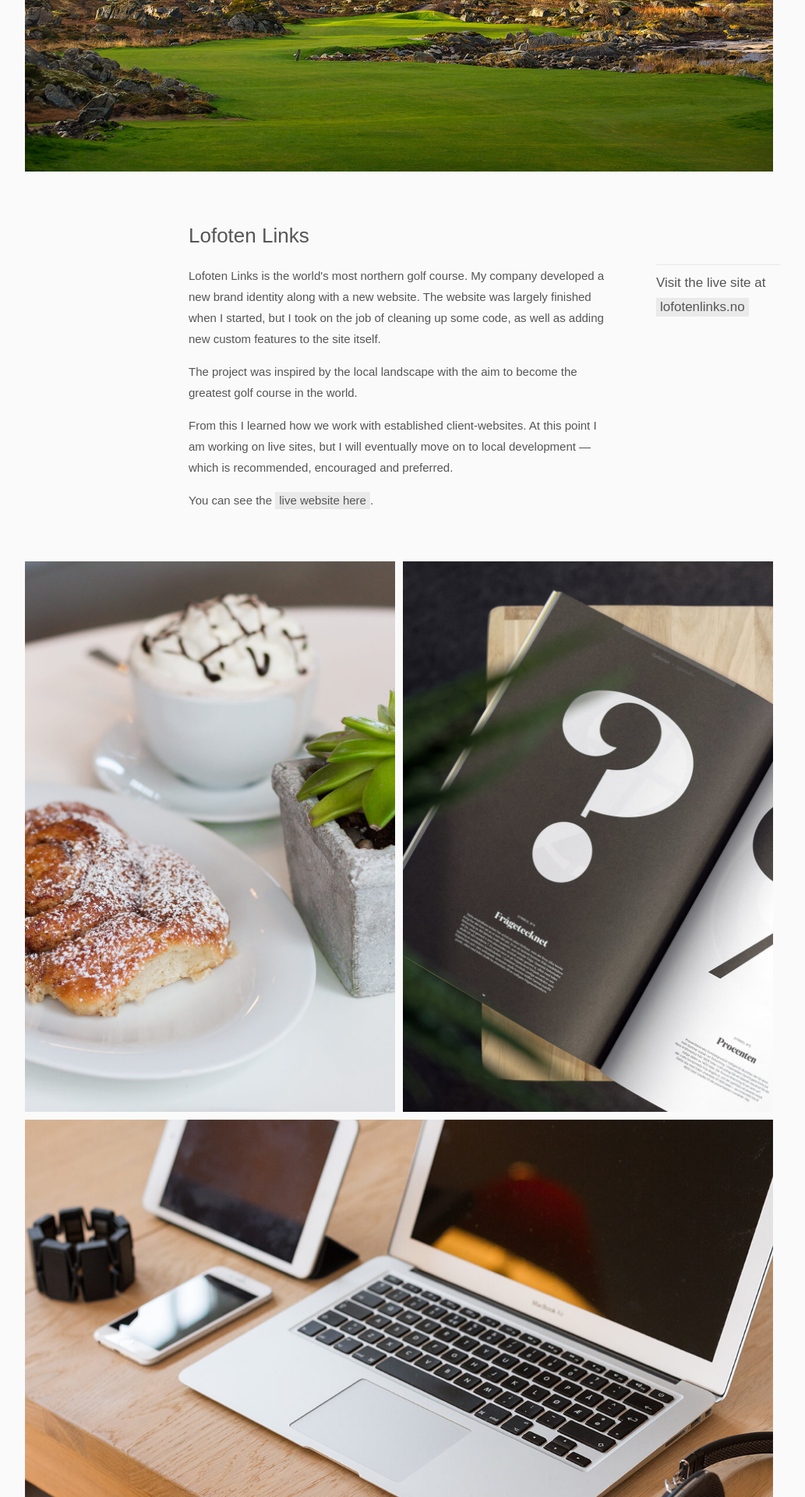
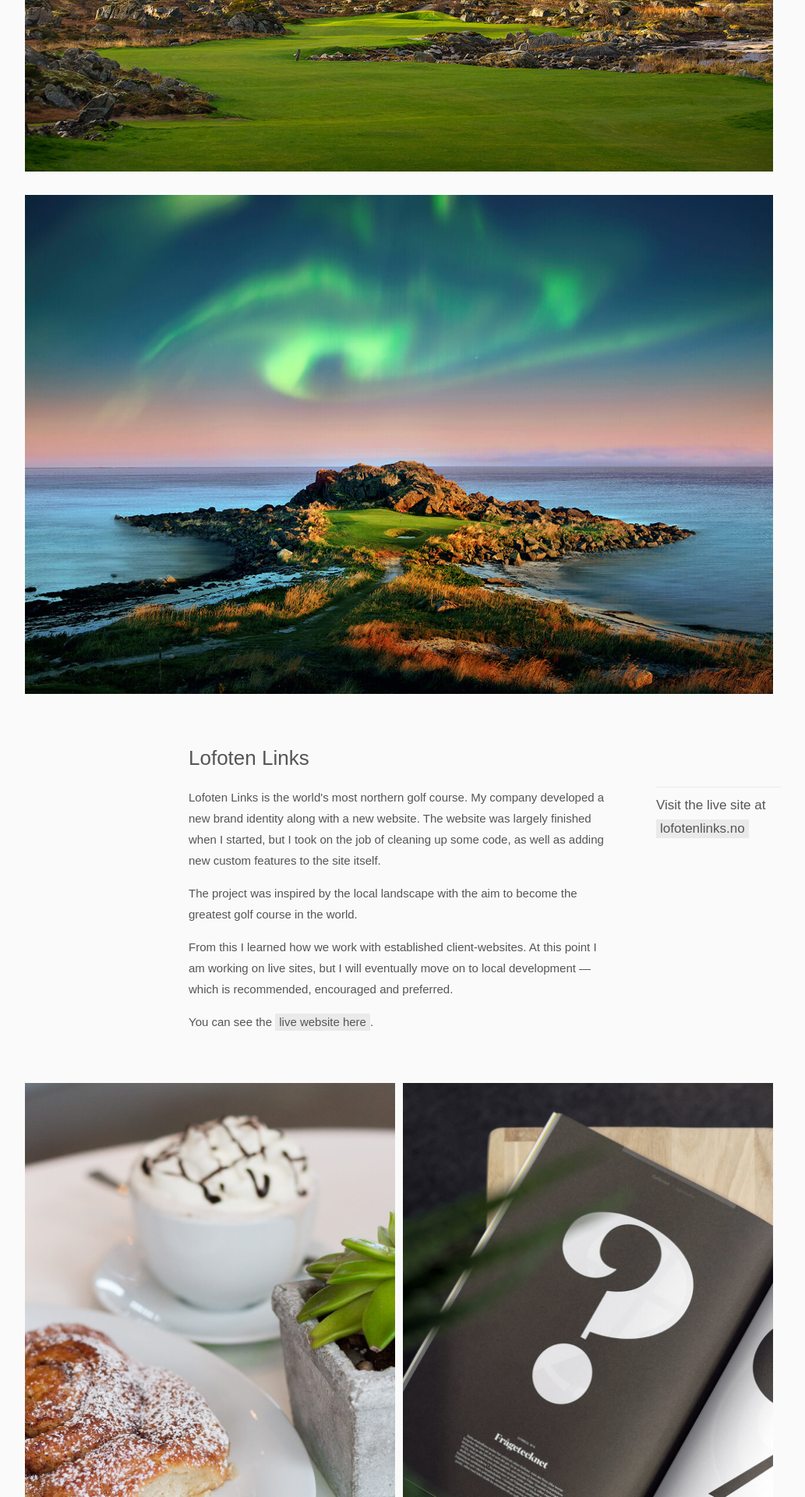
Before and after one commit to partcoffee/uni, a Jekyll site: the page built from _case/projects.md, in a window 1280 px wide. Shown: the part 1907-3827 px from the top of the page at 78% size, without its empty margins (128-1161 px from the left). Built offline with Jekyll 4.4.1, drawn with Linux system fonts in a browser that asks for light colours.

Commit message:
new project image, compressed

```diff
--- a/_case/projects.md
+++ b/_case/projects.md
@@ -29,7 +29,7 @@
 
 {::nomarkdown}
 <img src="../img/riktigspor/lofoten2.jpg" alt="Mountains in Lofoten">
-<!-- <img src="../img/riktigspor/lofoten3.jpg" alt="Lofoten Link brand material"> -->
+<img src="../img/riktigspor/lofoten1.jpg" alt="Lofoten Link brand material">
 {:/}
 
 <div class="div"></div>
```
Also changed, not shown: img/riktigspor/lofoten1.jpg, 10 other files.
